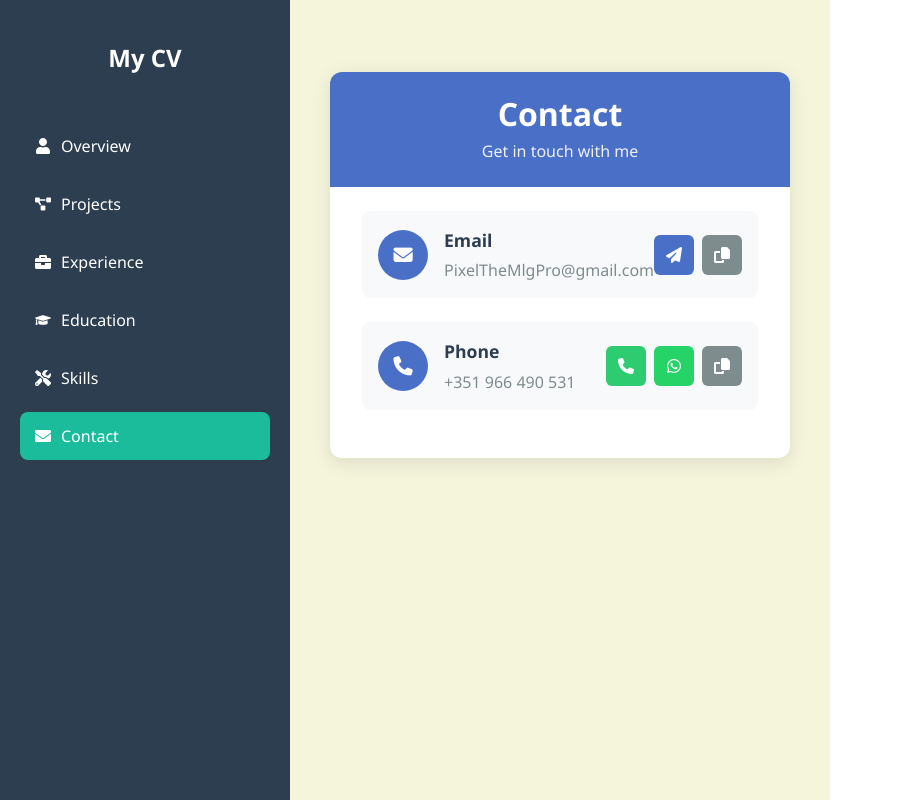
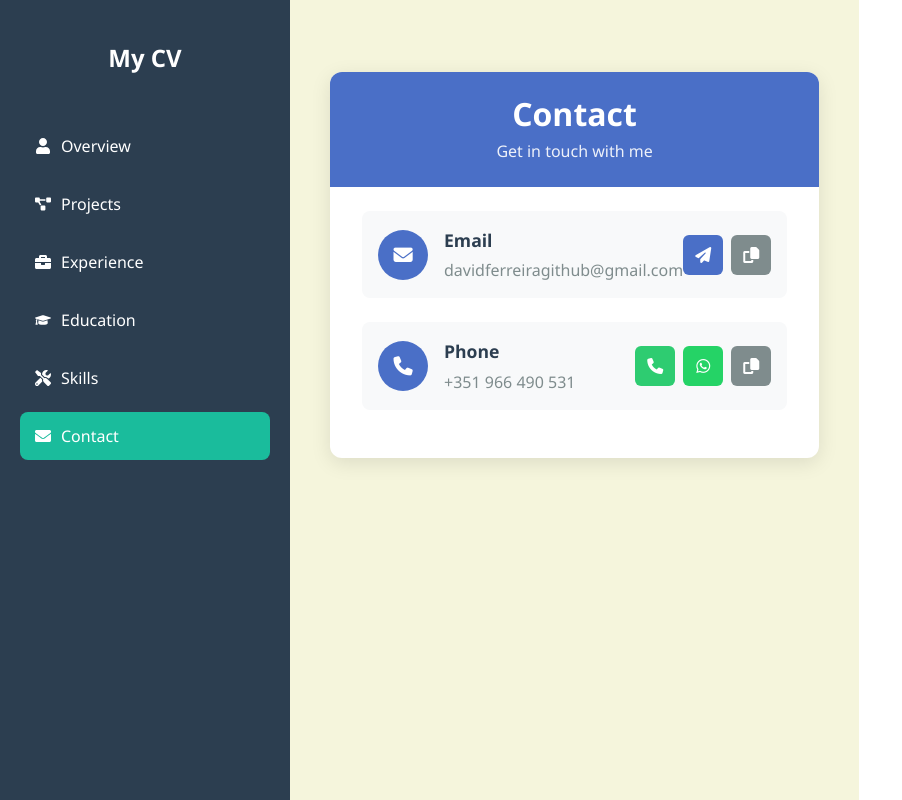
Before and after one commit to UnkowwnPhysics/CV, a React (Vite) app: page / in a window 1280 px wide. Both pictures are taken after a click on the item "Contact". Shown: the whole page, without its empty margins (0-902 px from the left). Built offline with nearby package versions, Linux system fonts and the light colour scheme.

Commit message:
Update Contact.tsx

```diff
--- a/src/components/MainContent/Contact.tsx
+++ b/src/components/MainContent/Contact.tsx
@@ -31,7 +31,7 @@ const Contact: React.FC = () => {
           </div>
           <div className="contact-details">
             <h3>Email</h3>
-            <p>PixelTheMlgPro@gmail.com</p>
+            <p>davidferreiragithub@gmail.com</p>
           </div>
           <div className="contact-actions">
             <a
@@ -92,4 +92,5 @@ const Contact: React.FC = () => {
   );
 };
 
+
 export default Contact;
```
